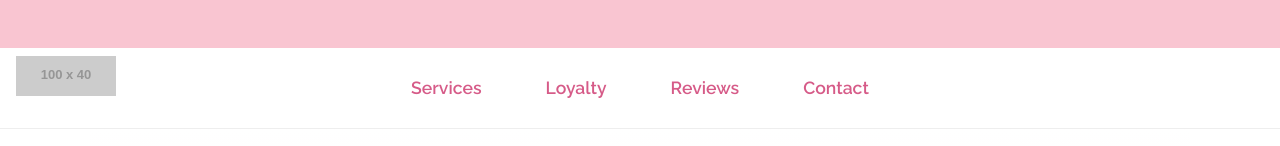
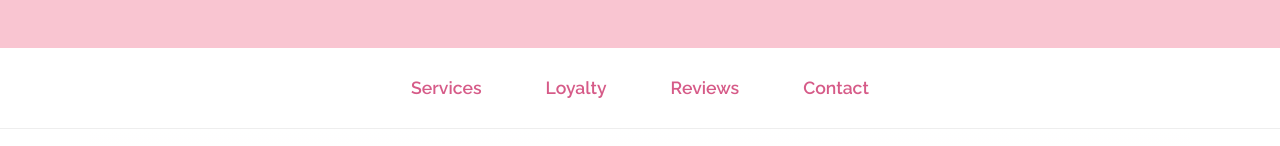
Before and after one commit to proteus-mx/Beauty-Bar, a plain HTML site: page index.html in a window 1280 px wide. Shown: the part 349-495 px from the top of the page. Drawn offline with nearby package versions, Linux system fonts and the light colour scheme; placeholder pictures from the web are drawn by us.

Commit message:
Update index.html

```diff
--- a/index.html
+++ b/index.html
@@ -283,7 +283,9 @@
 
   <!-- NAV -->
   <nav>
-    <img src="https://via.placeholder.com/100x40?text=Beauty+Bar" alt="Beauty Bar Logo">
+    <!-- <img src="https://via.placeholder.com/100x40?text=Beauty+Bar" alt="Beauty Bar Logo">
+    -->
+
     <a href="#services">Services</a>
     <a href="#loyalty">Loyalty</a>
     <a href="#testimonials">Reviews</a>
```
